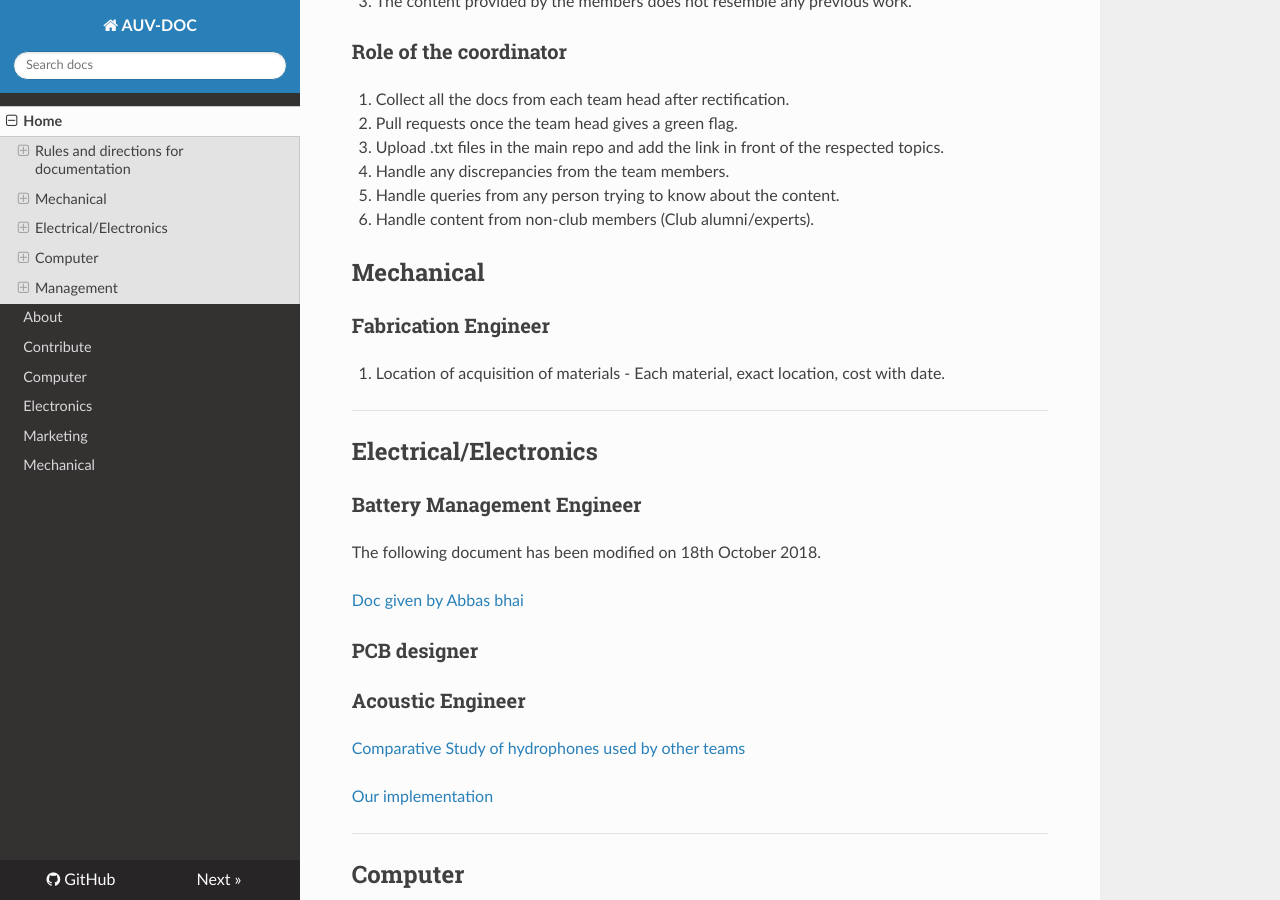
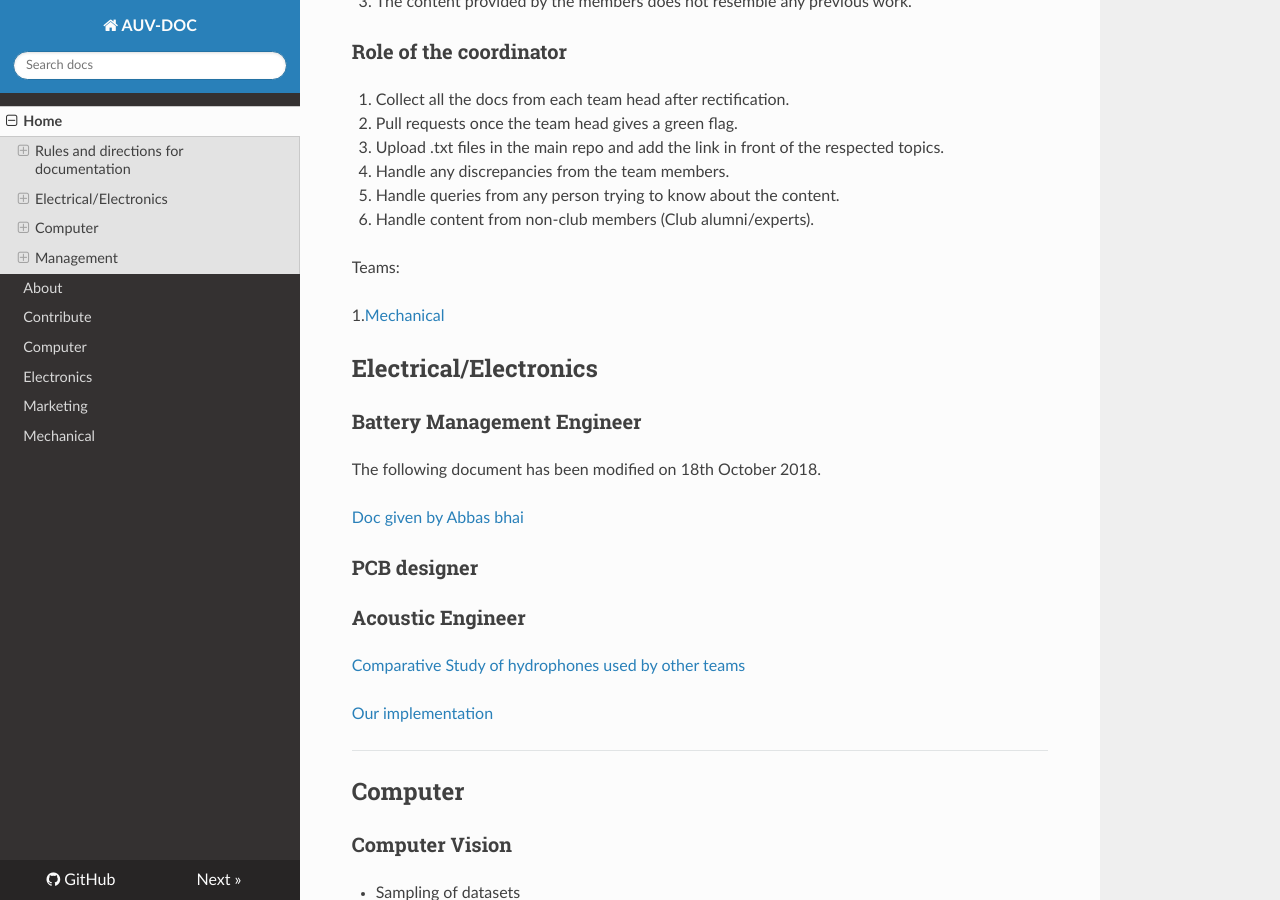
Before and after one commit to auvzhcet/Documentation, an MkDocs documentation site: the page built from docs/index.md, in a window 1280 px wide and 900 px high, scrolled down 1967 px. Built offline with MkDocs 1.6.1, drawn with Linux system fonts in a browser that asks for light colours; nearby versions of some CDN libraries.

Commit message:
Update index.md

```diff
--- a/docs/index.md
+++ b/docs/index.md
@@ -70,13 +70,9 @@ Some other rules that everyone has to follow for uniformity in the information c
 5. Handle queries from any person trying to know about the content.
 6. Handle content from non-club members (Club alumni/experts).
 
-## Mechanical
+Teams:
 
-### Fabrication Engineer
-
-1. Location of acquisition of materials - Each material, exact location, cost with date.
-
----
+1.[Mechanical](mechanical)
 
 ## Electrical/Electronics
 
```
